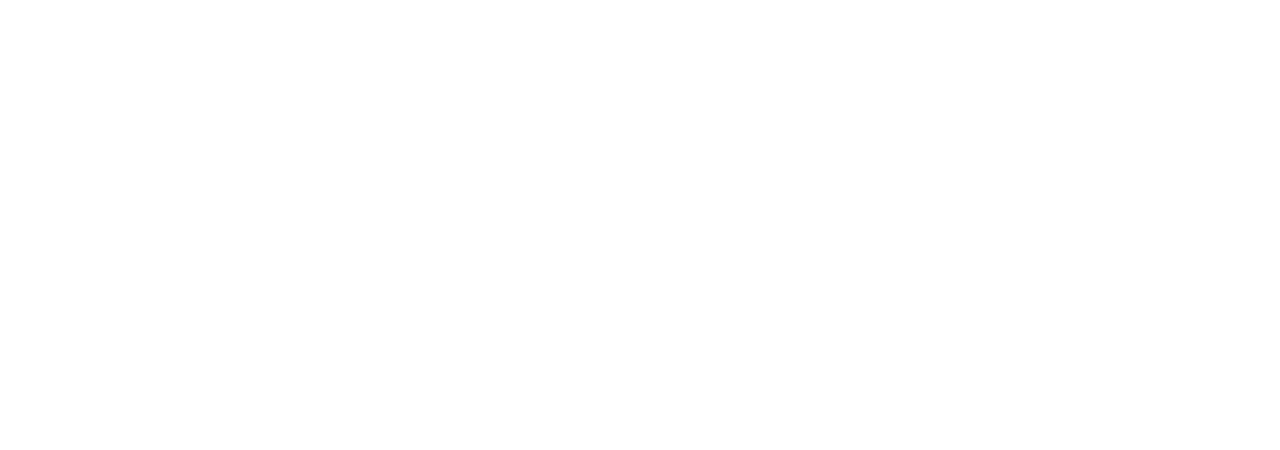
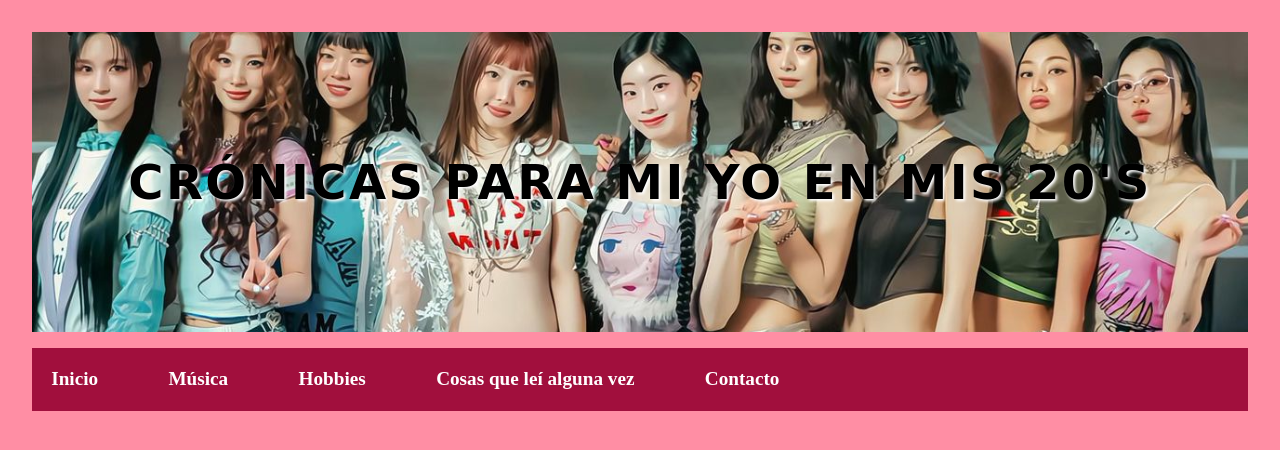
Before and after one commit to AMrtGllg/ProyectoPersonal-IDWEB, a plain HTML site: page musica.html in a window 1280 px wide. Drawn offline with Linux system fonts and the light colour scheme.

Commit message:
Algunos detalles

```diff
--- a/musica.html
+++ b/musica.html
@@ -4,8 +4,24 @@
     <meta charset="UTF-8">
     <meta name="viewport" content="width=device-width, initial-scale=1.0">
     <title>Música</title>
+    <link rel="stylesheet" href="styles.css">
 </head>
 <body>
+    <header>
+    <div class="title-container">
+      <h1>Crónicas para mi yo en mis 20's</h1>
+    </div>
+  </header>
 
+    <nav class="navbar">
+  <ul>
+    <li><a href="index.html">Inicio</a></li>
+    <li><a href="musica.html">Música</a></li>
+    <li><a href="hobbies.html">Hobbies</a></li>
+    <li><a href="cosas-que-lei.html">Cosas que leí alguna vez</a></li>
+    <li><a href="contacto.html">Contacto</a></li>
+  </ul>
+</nav>
+</nav>
 </body>
 </html>
--- a/styles.css
+++ b/styles.css
@@ -1,5 +1,5 @@
 body {
-  background-color: #ffffff;
+  background-color: #ff8ea4;
   color: #0a0a0a;
   font-family: 'Bad Script', cursive;
   margin: 2em;
```
Also changed, not shown: contacto.html (+15 -0 lines), cosas-que-lei.html (+16 -0 lines), hobbies.html (+17 -0 lines), index.html (+6 -3 lines).
